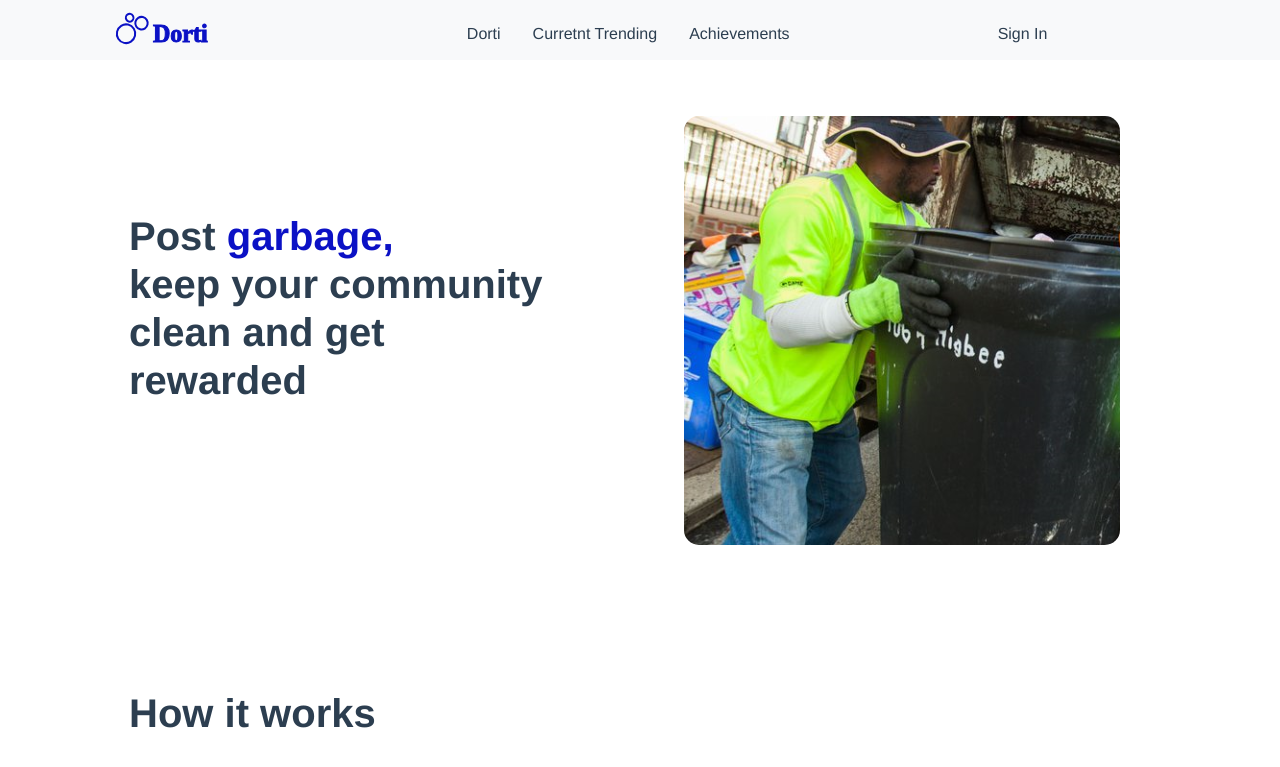
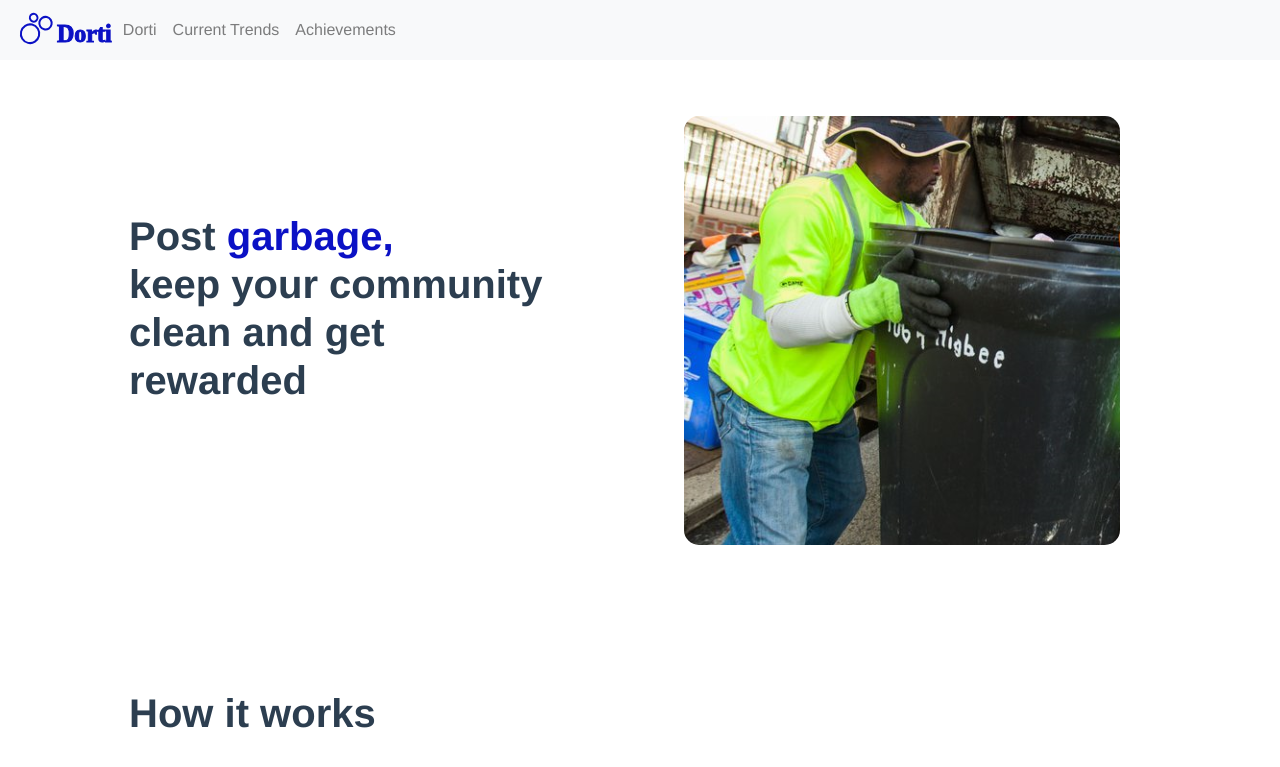
Before and after one commit to AccelerateHub/dorty, a Vue app: page / in a window 1280 px wide. Shown: the top 767 px of the page. Built offline with nearby package versions, Linux system fonts and the light colour scheme.

Commit message:
responsive commit

```diff
--- a/src/components/navBar.vue
+++ b/src/components/navBar.vue
@@ -1,9 +1,7 @@
 <template>
   <div>
     <nav class="navbar navbar-expand-lg navbar-light bg-light">
-      <div class="ml-lg-5 pl-lg-5 mr-lg-5 pr-lg-5">
-        <img src="../assets/logo.svg" alt="" />
-      </div>
+      <img src="../assets/logo.svg" alt="" />
       <button
         class="navbar-toggler"
         type="button"
@@ -16,30 +14,15 @@
         <span class="navbar-toggler-icon"></span>
       </button>
       <div class="collapse navbar-collapse" id="navbarNavAltMarkup">
-        <div class="navbar-nav ml-lg-5 pl-lg-5 pt-lg-4 text-center">
-          <div class="p-3 ml-lg-5">
-            <router-link to="/">
-              <p>Dorti</p>
-            </router-link>
-          </div>
-          <div class="p-3">
-            <p>Curretnt Trending</p>
-          </div>
-          <div class="p-3">
-            <p>Achievements</p>
-          </div>
-          <div right class="d-flex ml-lg-5 pl-5">
-            <div class="p-3 ml-5 pl-5">
-              <router-link to="/signup">
-                <p>Sign In</p>
-              </router-link>
-            </div>
-          </div>
+        <div class="navbar-nav">
+          <a class="nav-link " href="#"
+            >Dorti</a
+          >
+          <a class="nav-link" href="#">Current Trends</a>
+          <a class="nav-link" href="#">Achievements</a>
         </div>
       </div>
     </nav>
-
-
   </div>
 </template>
 <script>
```
